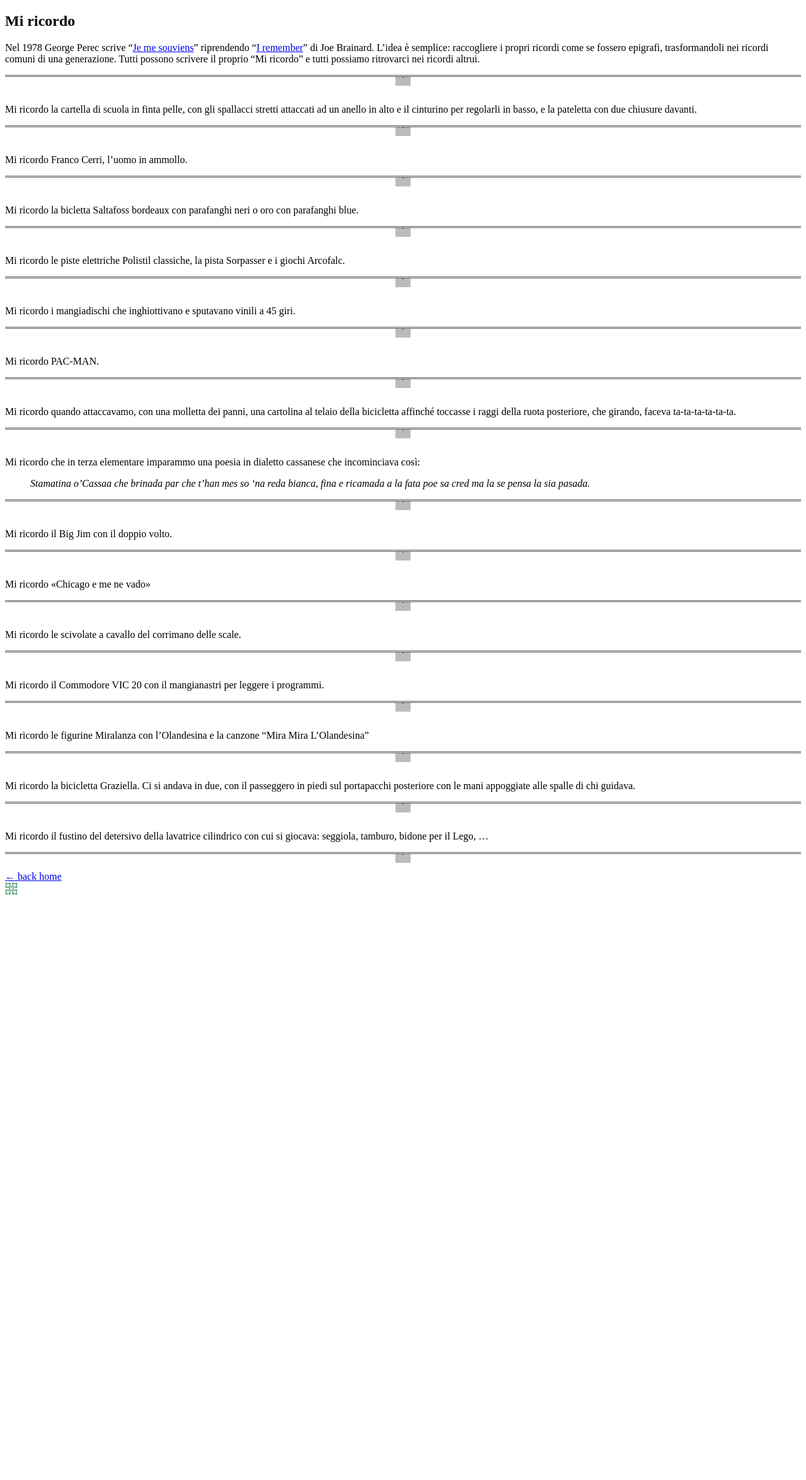
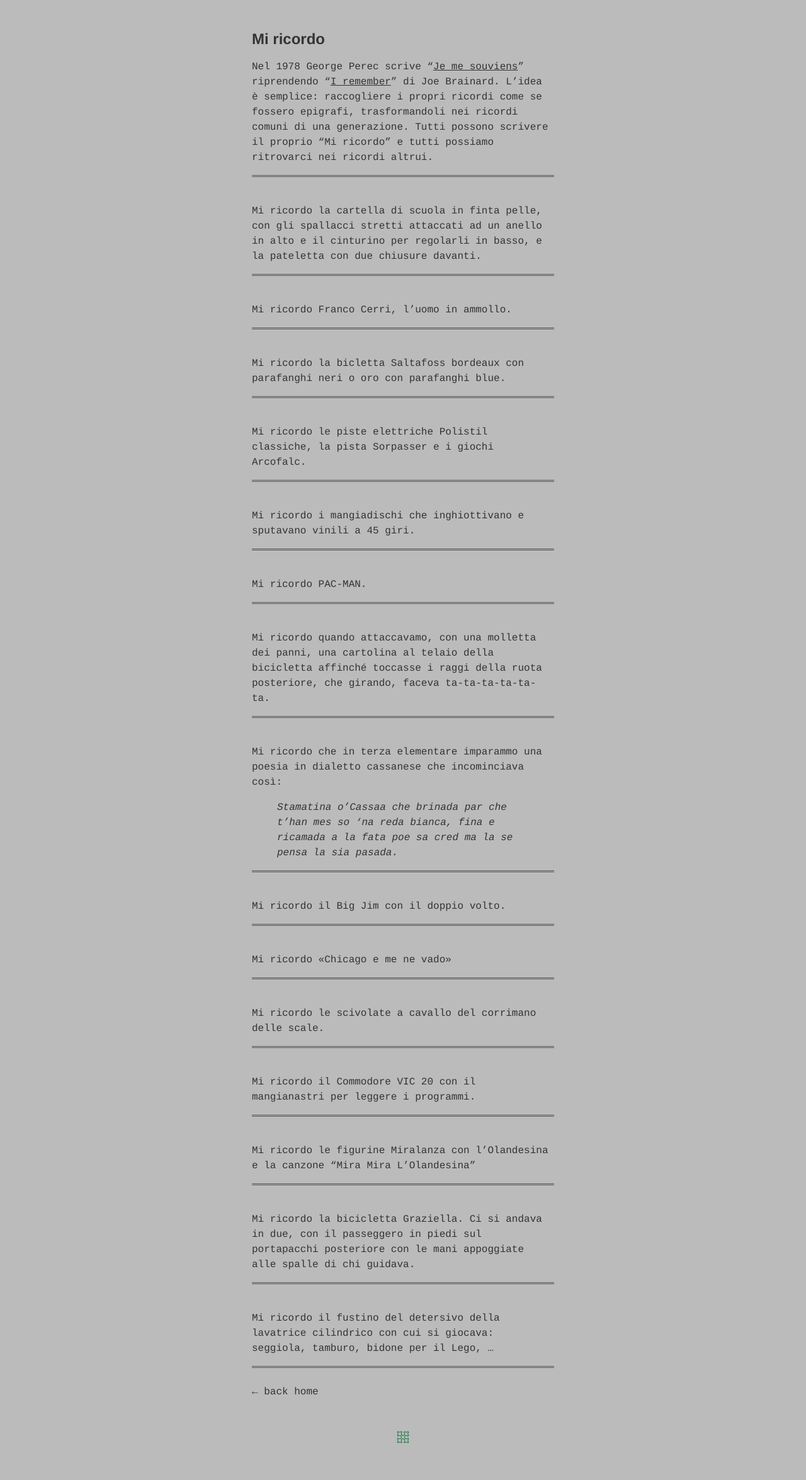
Before and after one commit to bolk/bolk.github.com, a Jekyll site: the page built from mi-ricordo.md, in a window 1280 px wide. Shown: the whole page at 63% size. Built offline with Jekyll 4.4.1, drawn with Linux system fonts in a browser that asks for light colours; before the commit the page ends 1433 px from its top, so only the background shows below that.

Commit message:
Fix includes on miricordo

```diff
--- a/_layouts/miricordo.html
+++ b/_layouts/miricordo.html
@@ -6,7 +6,13 @@
   <meta name="description" content="{{ page.description }}">
   <meta name="author" content="Alberto Bolchini">
   <meta name="viewport" content="width=device-width" />
-  <link href="/css/style.css" rel="stylesheet">
+  {% capture styles %}
+  {% include inline.scss %}
+  {% endcapture %}
+
+  <style>
+  {{ styles | scssify }}
+  </style>
   <link rel="shortcut icon" href="/favicon.ico">
 </head>
 <body>
@@ -31,5 +37,6 @@
 			<img src="/img/sierpinsky-curve-linusmat.png" alt="" />
 	</footer>
 	{% include analytics.html %}
+  <link href="/css/style.css" rel="stylesheet">
 </body>
 </html>
```
Also changed, not shown: colophon.md (+2 -1 lines).
